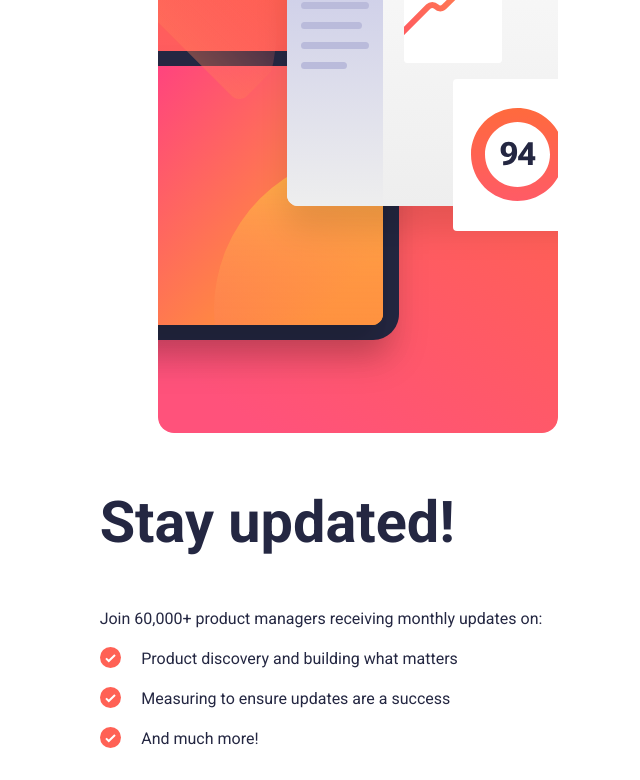
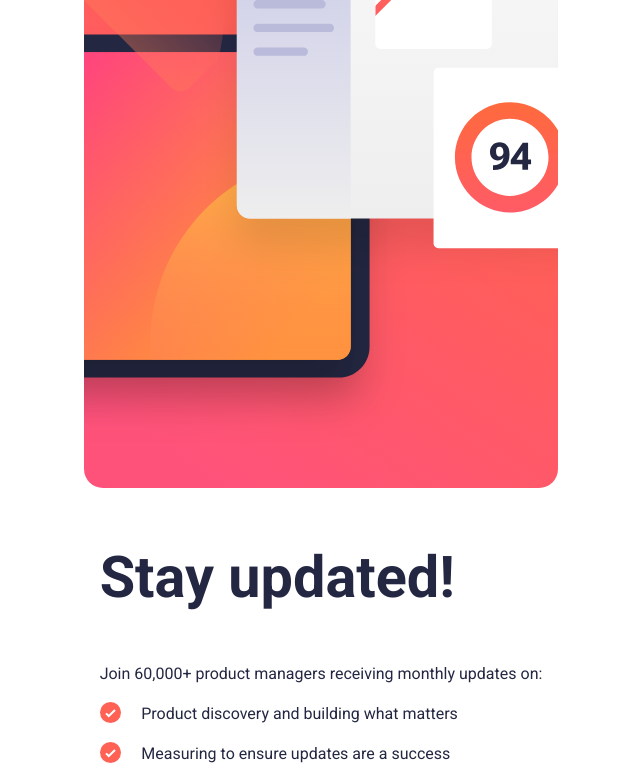
Before and after one commit to prophesierc/newsletter-sign-up-with-success-message-main, a Vue app in the folder app/: page / in a window 1280 px wide. Shown: the top 780 px of the page, without its empty margins (319-959 px from the left). Built offline with nearby package versions, Linux system fonts and the light colour scheme.

Commit message:
update App.vue, ImageHandler.vue and global.css

```diff
--- a/app/src/App.vue
+++ b/app/src/App.vue
@@ -1,6 +1,7 @@
 <template>
+  <main>
     <ImageHandler />
-  <main>
+    <div class="content">
       <h1 class="content__title">Stay updated!</h1>
       <h2 class="content__subtitle">
         Join 60,000+ product managers receiving monthly updates on:
@@ -23,6 +24,7 @@
       <div class="attribution">
         Challenge by <a href="https://www.frontendmentor.io?ref=challenge" target="_blank">Frontend Mentor</a>.
         Coded by <a href="https://github.com/prophesierc">ProphesierC</a>.
+      </div>
     </div>
   </main>
 </template>
--- a/app/src/components/ImageHandler.vue
+++ b/app/src/components/ImageHandler.vue
@@ -17,8 +17,12 @@ export default {
 <style scoped>
 .header__container {
   width: 100%;
-  height: auto;
-  overflow: hidden;
+  display: flex;
+  justify-content: flex-end;
+}
+
+.header__picture {
+  width: 100%;
 }
 
 .header__picture img {
@@ -27,28 +31,4 @@ export default {
   object-fit: cover;
   border-radius: 0 0 14px 14px;
 }
-
-@media (min-width: 800px) {
-  body {
-    display: flex;
-    flex-direction: row;
-    justify-content: space-between;
-    align-items: center;
-  }
-
-  main {
-    width: 50%;
-  }
-
-  .header__container {
-    display: flex;
-    justify-content: flex-end; /* Align the image to the right */
-  }
-
-  .header__picture img {
-    max-width: 100%; /* Prevent the image from exceeding the container */
-    height: auto;
-    object-fit: contain; /* Maintain aspect ratio */
-  }
-}
 </style>
--- a/app/src/global.css
+++ b/app/src/global.css
@@ -34,6 +34,7 @@ body {
   align-items: center;
   font-family: var(--ff);
   max-height: 100vh;
+  margin: 0;
 }
 
 main {
@@ -41,7 +42,11 @@ main {
   flex-direction: column;
   justify-content: center;
   align-items: flex-start;
-  margin: 0 1em;
+  width: 100%;
+}
+
+.content{
+  margin: 0 1em 0 1em;
 }
 
 .content__title{
@@ -73,3 +78,24 @@ main {
   color: hsl(228, 45%, 44%);
   text-decoration: none;
 }
+
+@media (min-width: 450px) {
+  /* this is the max width of image, so need to add background  */
+}
+
+@media (min-width: 800px) {
+  main {
+    display: grid;
+    grid-template-columns: 1fr 1fr;
+    gap: 2em;
+    width: 100%;
+  }
+
+  .content {
+    grid-column: 1;
+  }
+
+  .header__container {
+    grid-column: 2;
+  }
+}
```
Lines whose indentation alone changed are shown as unchanged.
